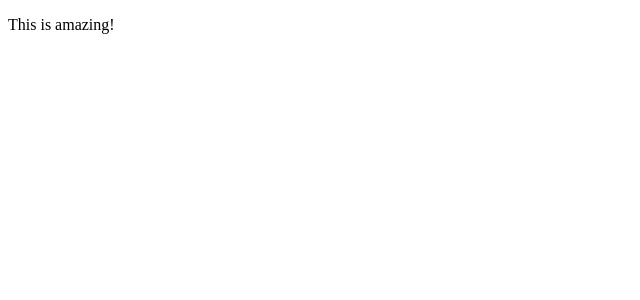
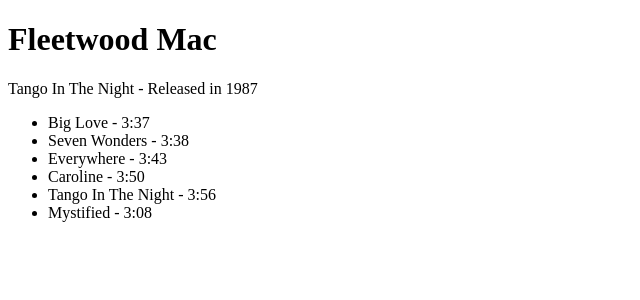
Before and after one commit to faun3/svelteStuff, a SvelteKit app: page /thingie in a window 1280 px wide. Shown: the top 300 px of the page, without its empty margins (0-640 px from the left). Built offline with nearby package versions, Linux system fonts and the light colour scheme.

Commit message:
add some components

```diff
--- /dev/null
+++ b/src/components/Album.svelte
@@ -0,0 +1,21 @@
+<script lang="ts">
+  type TTrack = {
+    title: string;
+    length: string;
+  };
+  export let albumName: string;
+  export let albumYear: number;
+  export let albumTracks: TTrack[];
+</script>
+
+<div>
+  <span>{albumName}</span>
+  <span> - Released in {albumYear}</span>
+  <ul>
+    {#each albumTracks as track}
+      <li>
+        {track.title} - {track.length}
+      </li>
+    {/each}
+  </ul>
+</div>
--- a/src/components/Artist.svelte
+++ b/src/components/Artist.svelte
@@ -0,0 +1,5 @@
+<script lang="ts">
+  export let artistName: string;
+</script>
+
+<h1>{artistName}</h1>
--- a/src/routes/thingie/+page.svelte
+++ b/src/routes/thingie/+page.svelte
@@ -18,6 +18,18 @@
       ],
     },
   ];
+
+  import Artist from "../../components/Artist.svelte";
+  import Album from "../../components/Album.svelte";
 </script>
 
-<p>This is amazing!</p>
+{#each artists as artist}
+  <Artist artistName={artist.name} />
+  {#each artist.albums as album}
+    <Album
+      albumName={album.name}
+      albumYear={album.year}
+      albumTracks={album.tracks}
+    />
+  {/each}
+{/each}
```
